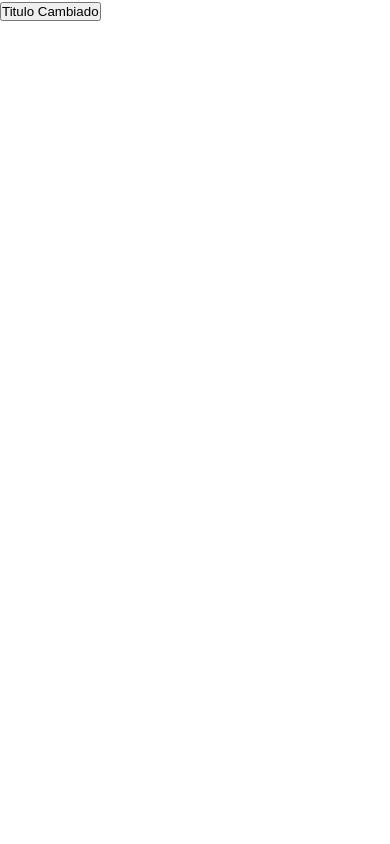
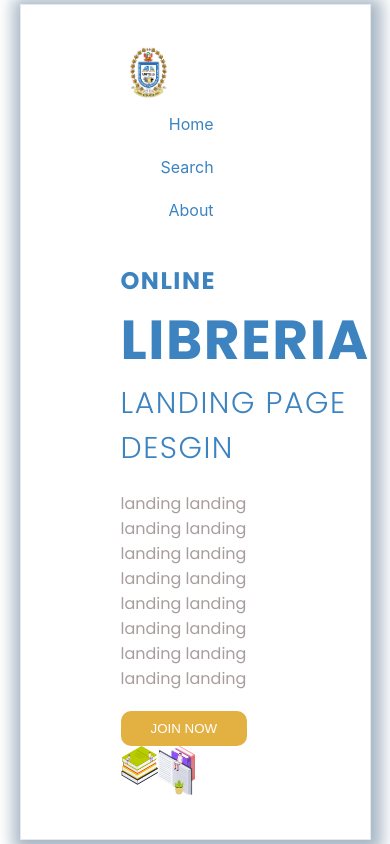
Before and after one commit to akanzadev/BibliotecaUntels, a React (Create React App) app: page / in a window 390 px wide. Built offline with nearby package versions, Linux system fonts and the light colour scheme.

Commit message:
home no responsive

```diff
--- a/src/App.css
+++ b/src/App.css
@@ -5,3 +5,6 @@
   list-style: none;
   text-decoration: none;
 }
+.container{
+  width: 100vw;
+}
--- a/src/App.js
+++ b/src/App.js
@@ -1,11 +1,9 @@
 import "./App.css";
-import Home from "./Components/Home/Home";
+import Header from "./Components/Header/Header";
 function App() {
   return (
-    <div className="App">
-      <button type="button" className="btn">
-        Titulo Cambiado
-      </button>
+    <div className="container">
+      <Header />
     </div>
   );
 }
--- /dev/null
+++ b/src/Components/Header/Header.css
@@ -0,0 +1,13 @@
+.header {
+  width: 100%;
+  height: 100vh;
+  display: flex;
+  align-items: center;
+  justify-content: center;
+}
+.header-content {
+  width: 90%;
+  box-shadow: 2px 3px 15px 9px rgba(168, 183, 197, 1);
+  border: 1px solid #e5e9ef;
+  padding: 40px 100px;
+}
--- a/src/Components/Header/Header.js
+++ b/src/Components/Header/Header.js
@@ -1,11 +1,18 @@
 import { Fragment } from "react";
-
+import Home from "../Home/Home";
+import Nav from "../Nav/Nav";
+import "./Header.css";
 const Header = () => {
   return (
-      <Fragment>
-      </Fragment>
+    <Fragment>
+      <header className="header">
+        <div className="header-content">
+          <Nav />
+          <Home />
+        </div>
+      </header>
+    </Fragment>
   );
 };
 
-
 export default Header;
--- a/src/Components/Home/Home.css
+++ b/src/Components/Home/Home.css
@@ -3,7 +3,7 @@
   --colorPlomo: #a79c9cfd;
 }
 .home {
-  width: 100vw;
+  width: 100%;
   display: flex;
   flex-wrap: wrap;
   flex-direction: row;
--- a/src/Components/Home/Home.js
+++ b/src/Components/Home/Home.js
@@ -7,14 +7,12 @@ const Home = () => {
       <div className="home">
         <div className="home-text">
           <h1>
-            ONLINE<strong>LIBRARY</strong>
+            ONLINE<strong>LIBRERIA</strong>
             <span>LANDING PAGE DESGIN</span>
           </h1>
           <p>
             LANDING LANDING LANDING LANDING LANDING LANDING LANDING LANDING
             LANDING LANDING LANDING LANDING LANDING LANDING LANDING LANDING
-            LANDING LANDING LANDING LANDING LANDING LANDING LANDING LANDING
-            LANDING LANDING LANDING LANDING LANDING LANDING
           </p>
           <button type="button">JOIN NOW</button>
         </div>
--- /dev/null
+++ b/src/Components/Nav/Nav.css
@@ -0,0 +1,42 @@
+:root {
+    --colorAzul: #3c83c0;
+    --coloAzulFuerte:#11538d;
+    --colorPlomo: #a79c9cfd;
+  }
+.nav{
+    width: 100%;
+    display: flex;
+    flex-wrap: wrap;
+    flex-direction: row;
+    padding-bottom: 30px;
+}
+.nav-logo{
+    flex-basis: 20%;
+}
+.nav-logo img{
+    max-width: 55px;
+}
+.nav-list{
+    flex-basis: 80%;
+    display: flex;
+    flex-wrap: wrap;
+    flex-direction: row;
+    justify-content: flex-end;
+}
+.nav-list__item{
+    flex-basis: auto;
+}
+.nav-list__item a{
+    display: block;
+    color: var(--colorAzul);
+    padding: 10px 40px;
+    cursor: pointer;
+    border-bottom: 3px solid transparent;
+}
+.nav-list__item a:hover{
+}
+.nav-list__item:hover a{
+    background-color: #11538d;
+    color: white;
+    border-bottom: 3px solid var(--colorAzul);
+}
--- /dev/null
+++ b/src/Components/Nav/Nav.js
@@ -0,0 +1,30 @@
+import { Fragment } from "react";
+import "./Nav.css";
+const Nav = () => {
+  return (
+    <Fragment>
+      <nav className="nav">
+        <figure className="nav-logo">
+          <img
+            src="./assets/logo-untels.png"
+            alt="Biblioteca virtual Untels"
+            title="biblioteca"
+          />
+        </figure>
+        <ul className="nav-list">
+          <li className="nav-list__item">
+            <a href="#">Home</a>
+          </li>
+          <li className="nav-list__item">
+            <a href="#">Search</a>
+          </li>
+          <li className="nav-list__item">
+            <a href="#">About</a>
+          </li>
+        </ul>
+      </nav>
+    </Fragment>
+  );
+};
+
+export default Nav;
```
Also changed, not shown: public/assets/logo-untels.png (added), public/assets/wave.svg (added).
